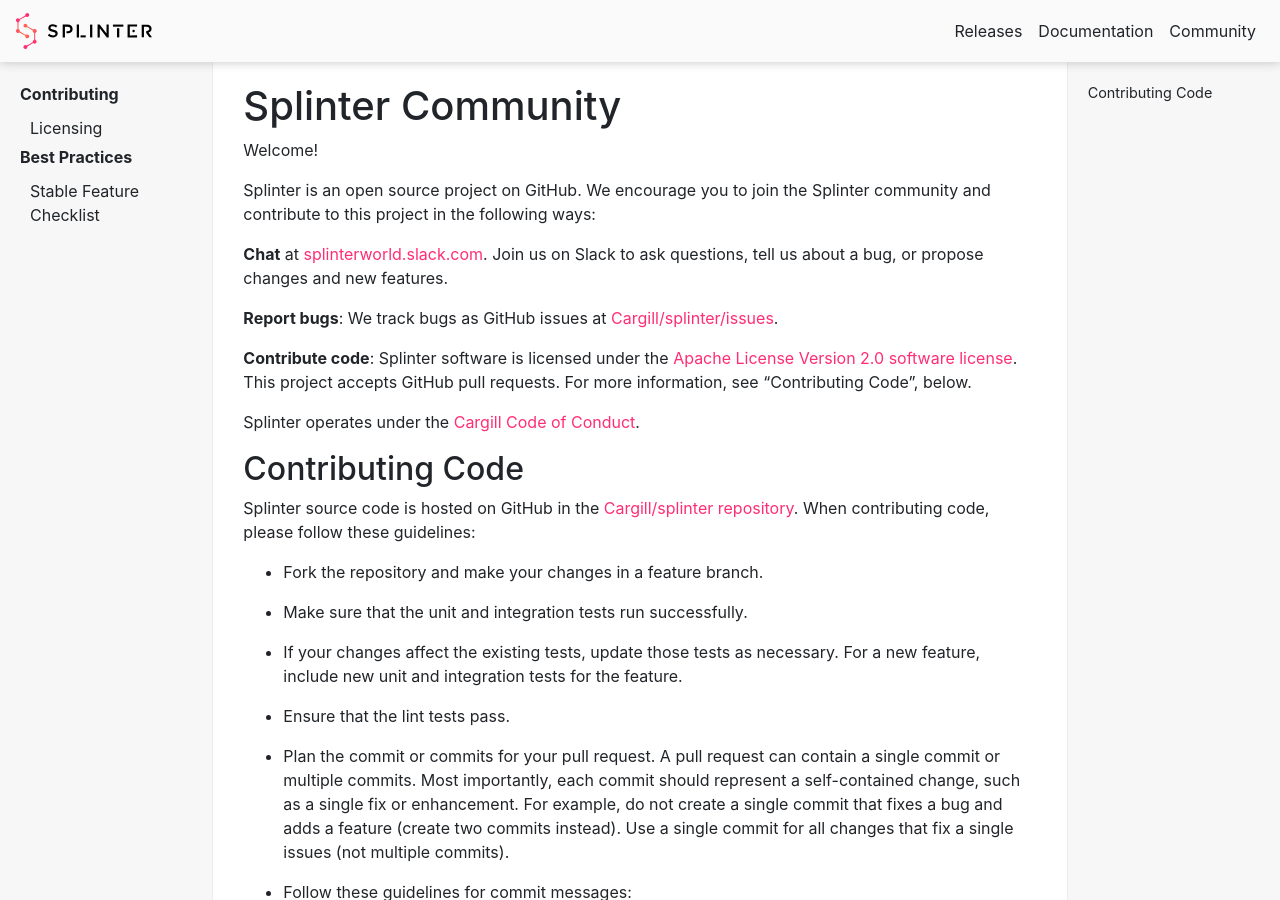
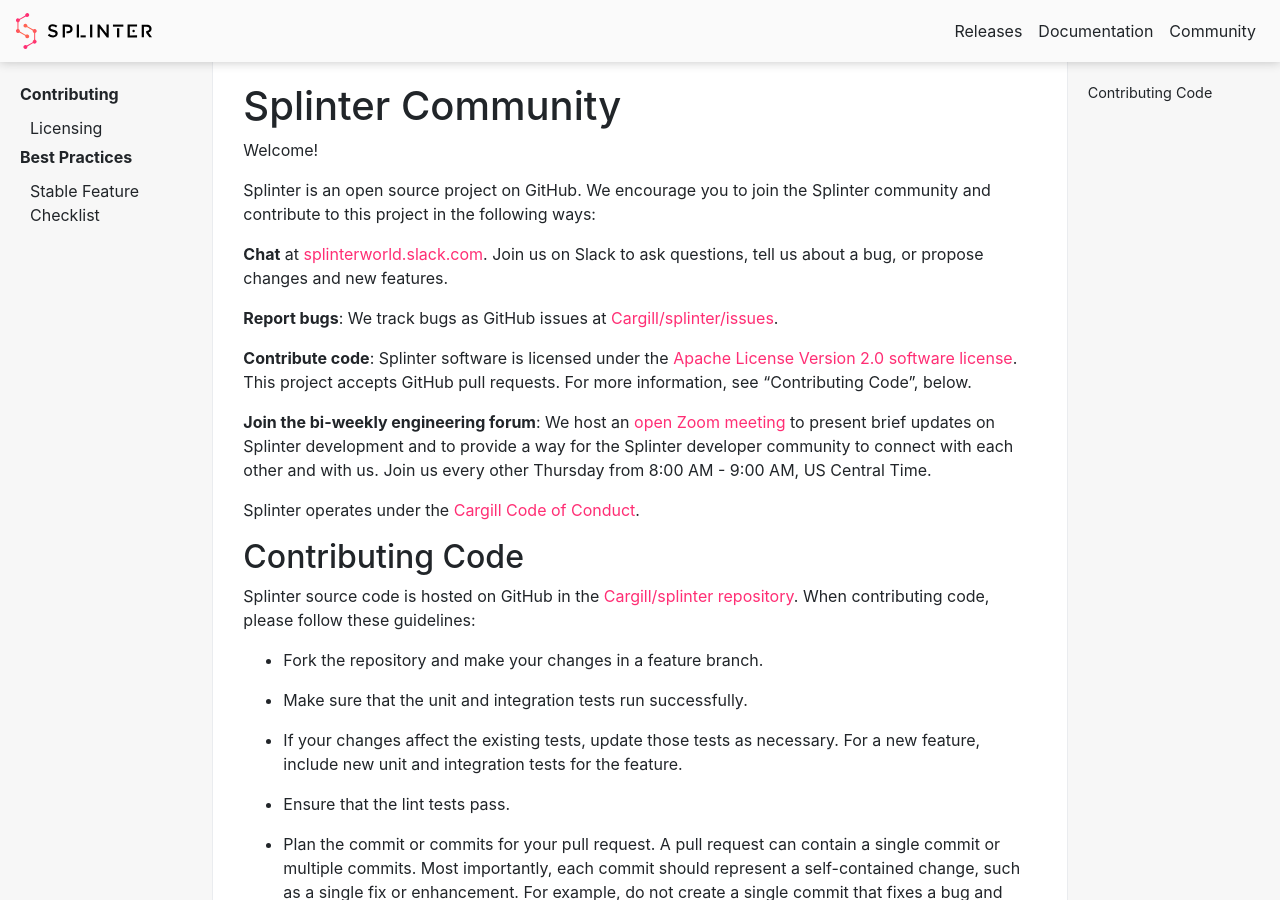
Before and after one commit to Cargill/splinter-docs, a Jekyll site: the page built from community/index.md, in a window 1280 px wide and 900 px high. Built offline with Jekyll 4.4.1, drawn with Linux system fonts in a browser that asks for light colours; our own code applies the rules of GitHub Pages for plain Markdown files.

Commit message:
Add info+link for the Splinter engineering forum
Signed-off-by: Anne Chenette <chenette@bitwise.io>

```diff
--- a/community/index.md
+++ b/community/index.md
@@ -15,6 +15,12 @@ new features.
 **Contribute code**: Splinter software is licensed under the [Apache License
 Version 2.0 software license](licensing.html). This project accepts GitHub pull
 requests. For more information, see "Contributing Code", below.
+
+**Join the bi-weekly engineering forum**: We host an [open Zoom
+meeting](https://us02web.zoom.us/j/89560362141) to present brief updates on
+Splinter development and to provide a way for the Splinter developer community
+to connect with each other and with us. Join us every other Thursday from
+8:00 AM - 9:00 AM, US Central Time.
 
 Splinter operates under the [Cargill Code of
 Conduct](https://github.com/Cargill/code-of-conduct/blob/master/code-of-conduct.md).
```
